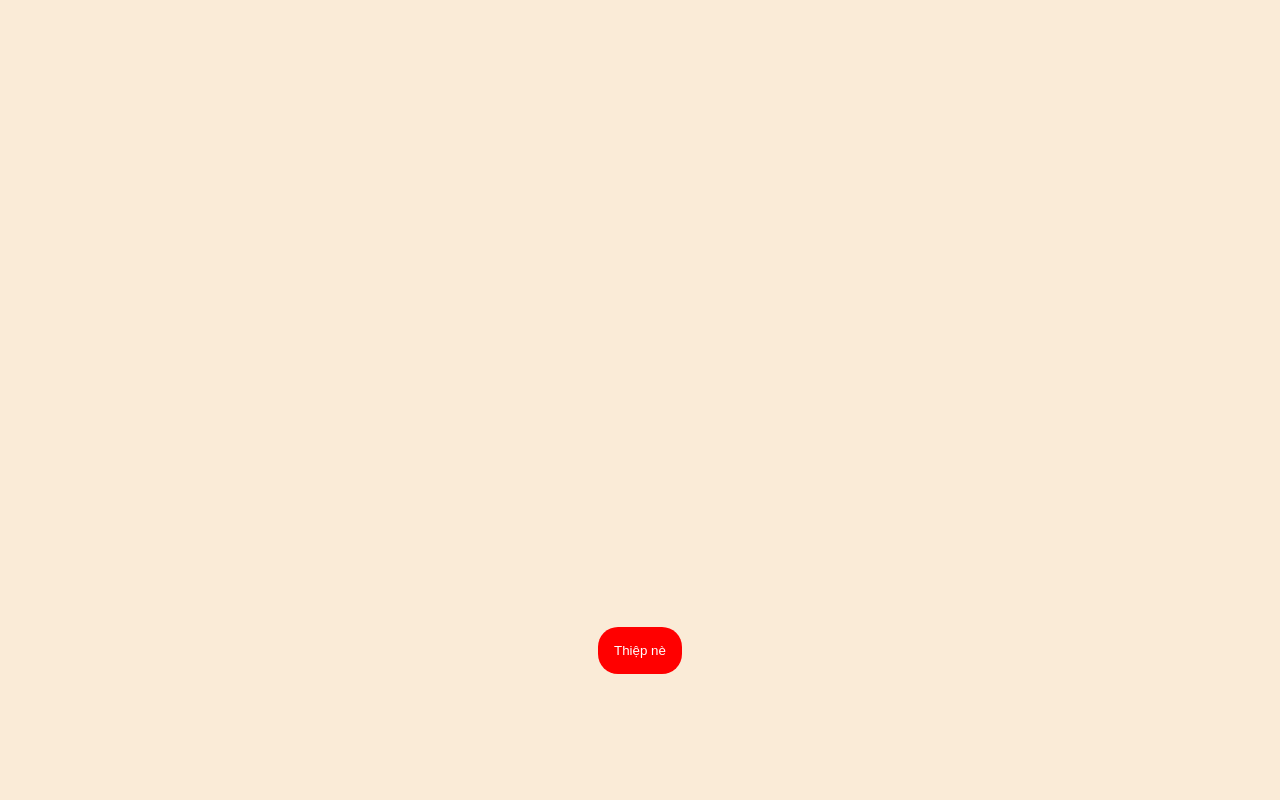
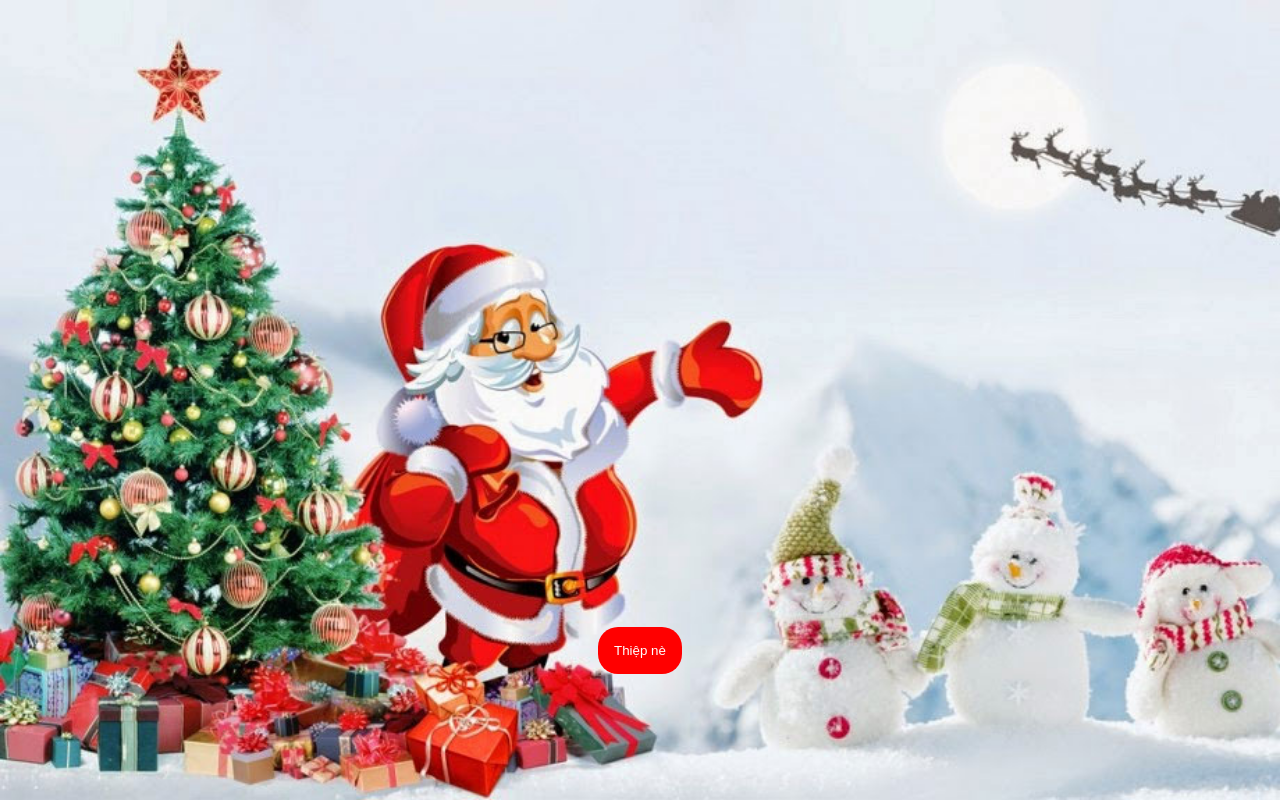
Before and after one commit to thien2001git/MoneyCare, a plain HTML site: page learn/getting-started/index.html in a window 1280 px wide. Drawn offline with Linux system fonts and the light colour scheme.

Commit message:
update background

```diff
--- a/learn/getting-started/index.css
+++ b/learn/getting-started/index.css
@@ -6,8 +6,8 @@
 .full-screen {
     width: 100vw;
     height: 100vh;
-    background-color: antiquewhite;
-
+    background: url("images/Background-Giang-sinh-1.jpg") no-repeat;
+    background-size: cover;
     display: flex;
     justify-content: center;
     align-items: center;
```
Also changed, not shown: learn/getting-started/images/Background-Giang-sinh-1.jpg (added).
